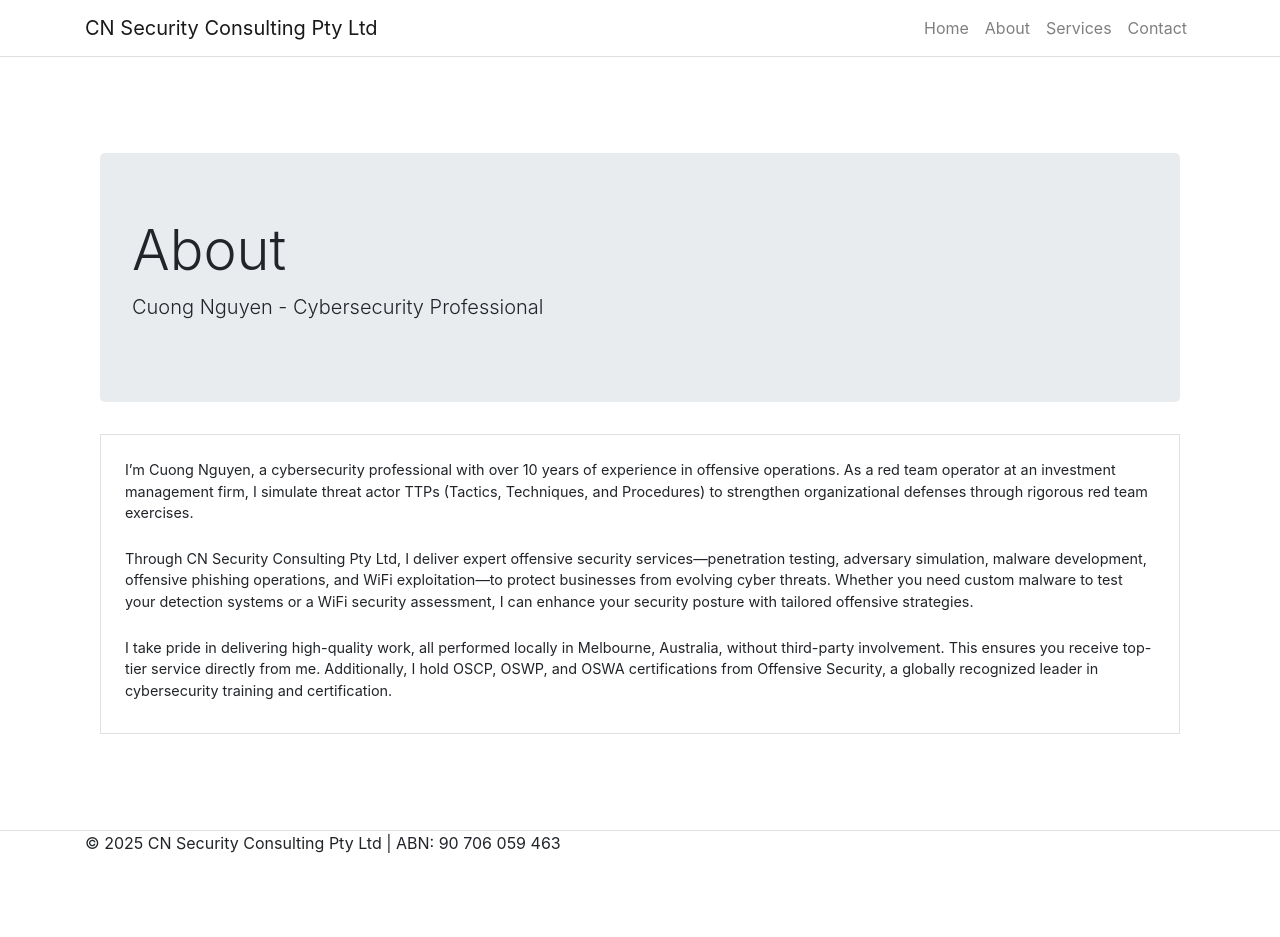
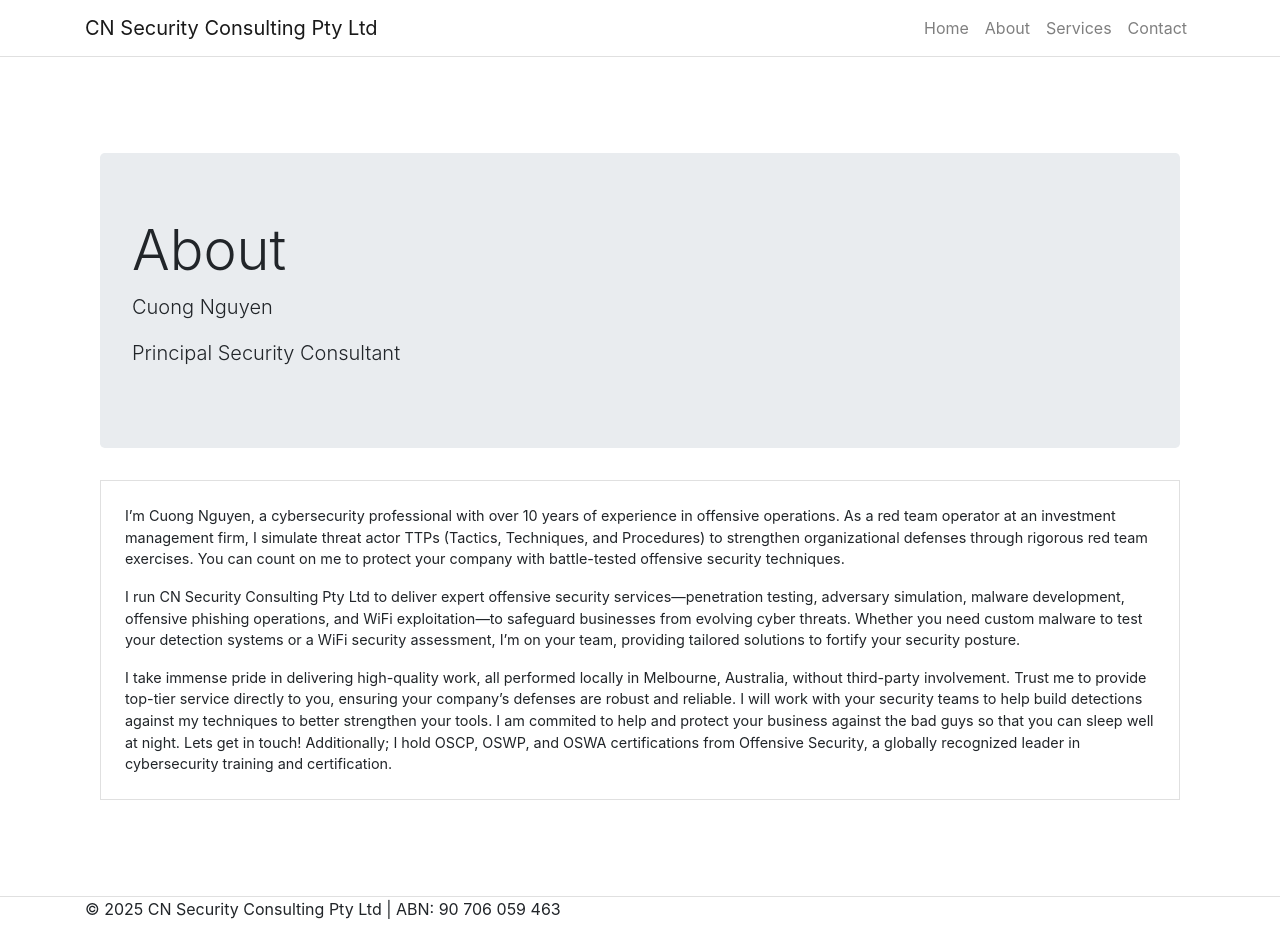
Before and after one commit to hookthieves/hookthieves.github.io, a Jekyll site: the page built from about.html, in a window 1280 px wide. Built offline with Jekyll 4.4.1, drawn with Linux system fonts in a browser that asks for light colours; before the commit the page ends 900 px from its top, so only the background shows below that.

Commit message:
Update about.html

```diff
--- a/about.html
+++ b/about.html
@@ -5,12 +5,13 @@
 <div class="container py-5">
     <div class="jumbotron">
         <h1 class="display-4">About</h1>
-        <p class="lead">Cuong Nguyen - Cybersecurity Professional</p>
+        <p class="lead">Cuong Nguyen</p>
+        <p class="lead">Principal Security Consultant</p>
     </div>
-    <div class="contact-box">
-     <p>I’m Cuong Nguyen, a cybersecurity professional with over 10 years of experience in offensive operations. As a red team operator at an investment management firm, I simulate threat actor TTPs (Tactics, Techniques, and Procedures) to strengthen organizational defenses through rigorous red team exercises.</p>
-    <p>Through CN Security Consulting Pty Ltd, I deliver expert offensive security services—penetration testing, adversary simulation, malware development, offensive phishing operations, and WiFi exploitation—to protect businesses from evolving cyber threats. Whether you need custom malware to test your detection systems or a WiFi security assessment, I can enhance your security posture with tailored offensive strategies.</p>
-    <p>I take pride in delivering high-quality work, all performed locally in Melbourne, Australia, without third-party involvement. This ensures you receive top-tier service directly from me. Additionally, I hold OSCP, OSWP, and OSWA certifications from Offensive Security, a globally recognized leader in cybersecurity training and certification.</p>
+<div class="contact-box">
+    <p>I’m Cuong Nguyen, a cybersecurity professional with over 10 years of experience in offensive operations. As a red team operator at an investment management firm, I simulate threat actor TTPs (Tactics, Techniques, and Procedures) to strengthen organizational defenses through rigorous red team exercises. You can count on me to protect your company with battle-tested offensive security techniques.</p>
+    <p>I run CN Security Consulting Pty Ltd to deliver expert offensive security services—penetration testing, adversary simulation, malware development, offensive phishing operations, and WiFi exploitation—to safeguard businesses from evolving cyber threats. Whether you need custom malware to test your detection systems or a WiFi security assessment, I’m on your team, providing tailored solutions to fortify your security posture.</p>
+    <p>I take immense pride in delivering high-quality work, all performed locally in Melbourne, Australia, without third-party involvement. Trust me to provide top-tier service directly to you, ensuring your company’s defenses are robust and reliable. I will work with your security teams to help build detections against my techniques to better strengthen your tools. I am commited to help and protect your business against the bad guys so that you can sleep well at night. Lets get in touch! Additionally; I hold OSCP, OSWP, and OSWA certifications from Offensive Security, a globally recognized leader in cybersecurity training and certification.</p>
 </div>
     </div>
         </div>
```
